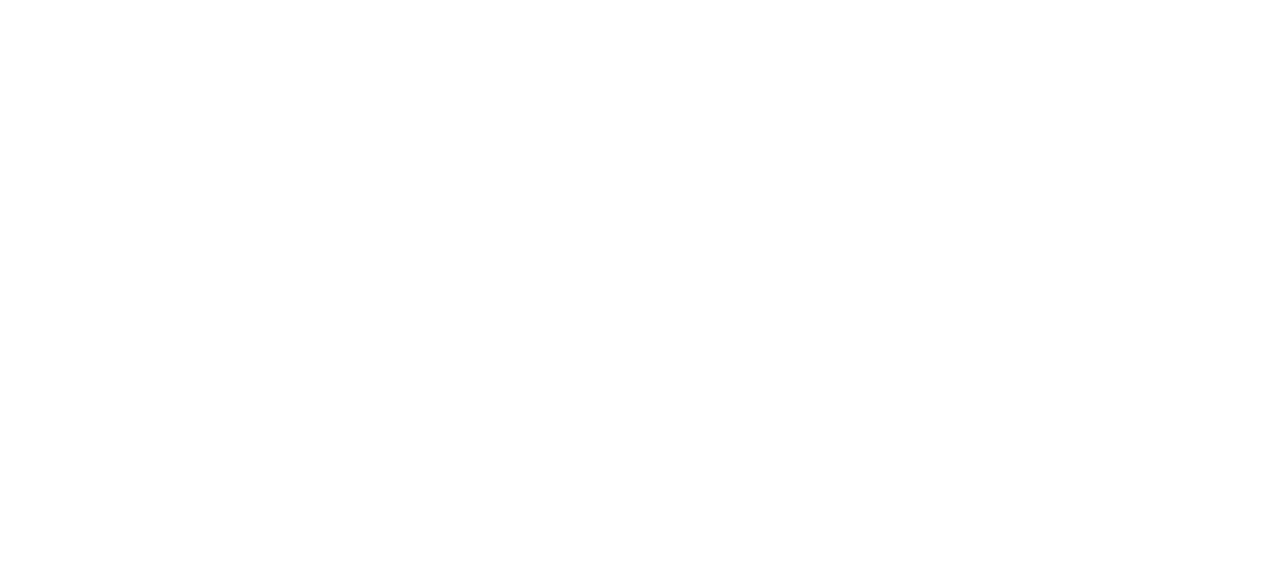
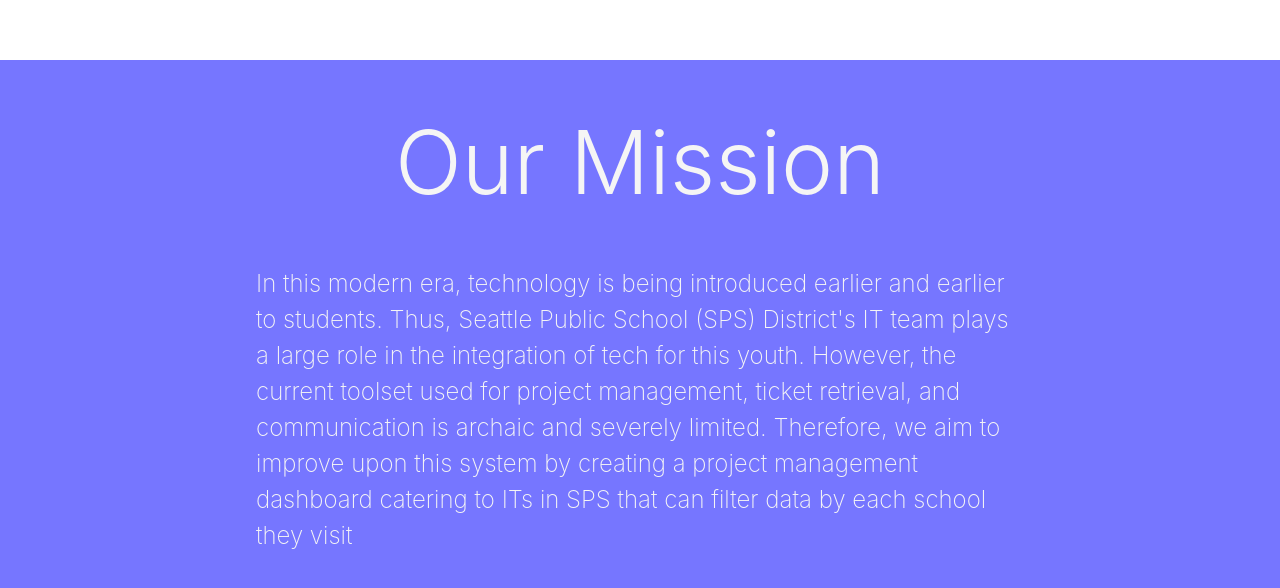
Before and after one commit to SaamPashai/landingPage, a React (Create React App) app: page / in a window 1280 px wide. Shown: the part 808-1396 px from the top of the page. Before the commit the page ends 800 px from the top, so only its background shows below. Built offline with nearby package versions, Linux system fonts and the light colour scheme.

Commit message:
Add description for this project

```diff
--- a/src/MenuBar.js
+++ b/src/MenuBar.js
@@ -40,7 +40,7 @@
                                 </NavLink>
                             </NavItem>
                             <NavItem>
-                                <NavLink href="">
+                                <NavLink href="#missionBlock">
                                     Mission
                                 </NavLink>
                             </NavItem>
--- a/src/Mission.js
+++ b/src/Mission.js
@@ -3,7 +3,19 @@
 class Mission extends Component {
     render() {
         return (
-            <div></div>
+            <div id="missionBlock">
+                <div>
+                    <h1 className="display-2">Our Mission</h1>
+                    <p>
+                        In this modern era, technology is being introduced earlier and earlier to
+                        students. Thus, Seattle Public School (SPS) District's IT team plays a large role
+                        in the integration of tech for this youth. However, the current toolset used
+                        for project management, ticket retrieval, and communication is archaic and severely
+                        limited. Therefore, we aim to improve upon this system by creating a project management
+                        dashboard catering to ITs in SPS that can filter data by each school they visit
+                    </p>
+                </div>
+            </div>
         );
     }
 }
--- a/src/TitleBlock.js
+++ b/src/TitleBlock.js
@@ -5,7 +5,10 @@
         return (
             <div>
                 <div id="titleBlock">
-                    <h1 className="display-3">Project Management for Seattle Public Schools</h1>
+                    <header>
+                        <h1 className="display-3">Project Management for Seattle Public Schools</h1>
+                        <h3><em>a collective effort to increase efficiency</em></h3>
+                    </header>
                 </div>
             </div>
         );
--- a/src/index.css
+++ b/src/index.css
@@ -6,10 +6,32 @@
   text-align: center;
 }
 
+#titleBlock h3 {
+  font-weight: 100;
+}
+
 #titleBlock {
-  height: 90vh;
+  height: 100vh;
   width: 100vw;
   display: flex;
   align-items: center;
   justify-content: center;
 }
+
+#missionBlock {
+  text-align: center;
+  height: 100vh;
+  width: 100vw;
+  padding-top: 50px;
+  background-color: #7676FF;
+  color: whitesmoke;
+}
+
+#missionBlock p {
+  text-align: left;
+  margin-left: 20vw;
+  margin-right: 20vw;
+  margin-top: 50px;
+  font-size: 1.5em;
+  font-weight: 200;
+}
```
